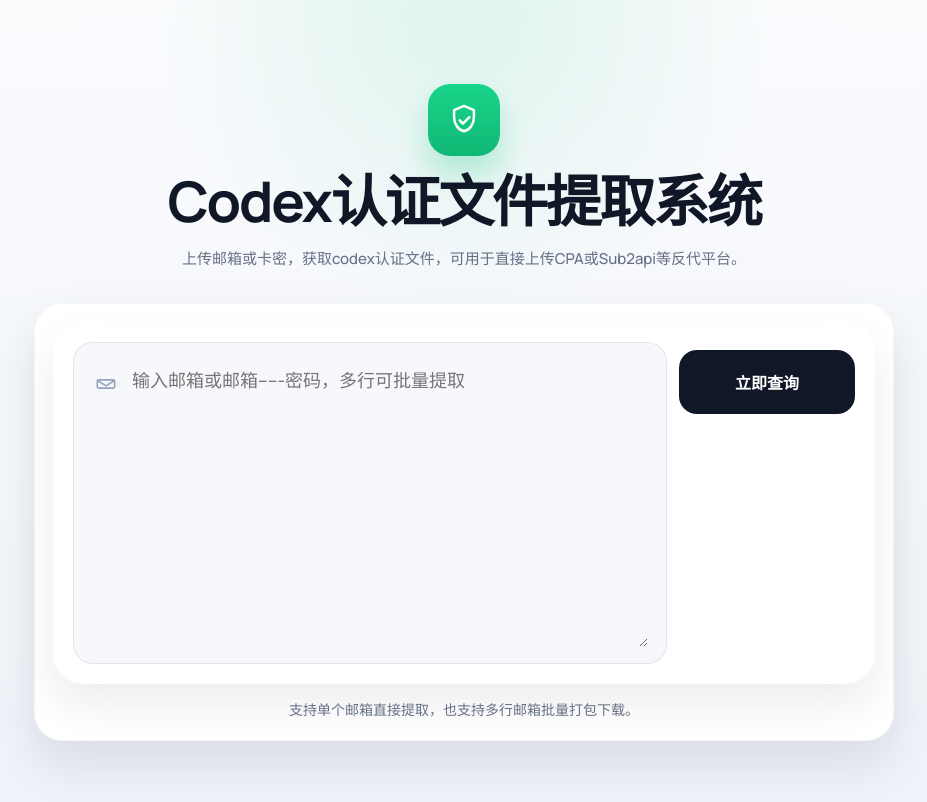
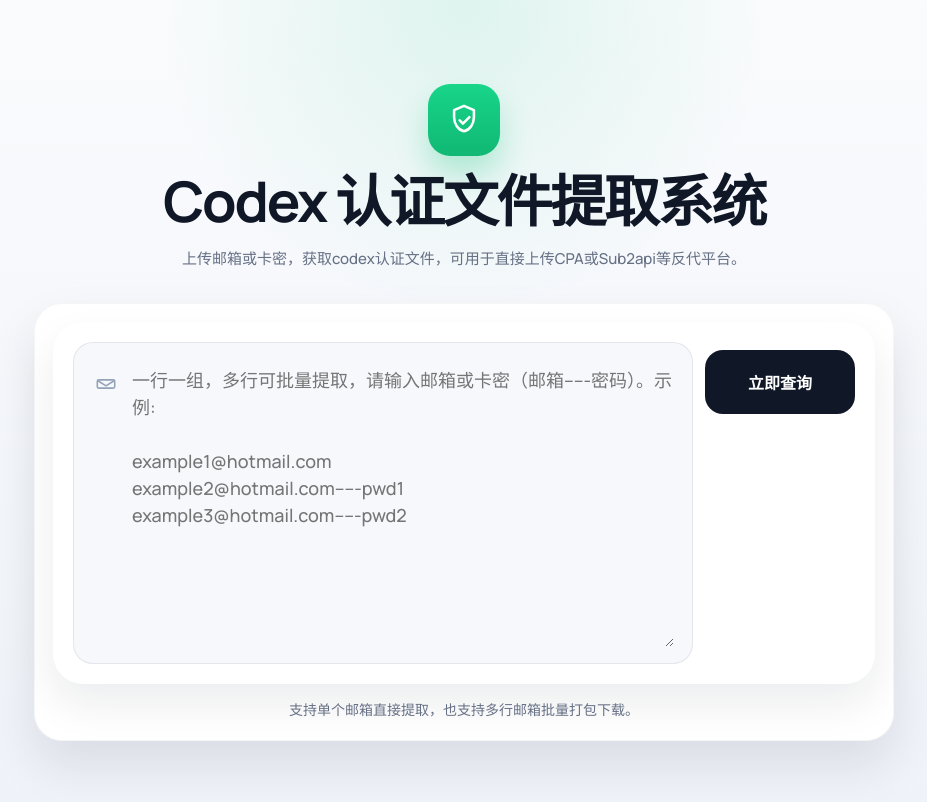
Before and after one commit to OtisChin/CodexAuthJsonFetcher, a website: page public/index.html in a window 1280 px wide. Shown: the whole page, without its empty margins (176-1103 px from the left). Drawn offline with Linux system fonts and the light colour scheme.

Commit message:
优化标题和输入框提示信息，调整样式以提升用户体验

```diff
--- a/public/index.html
+++ b/public/index.html
@@ -33,7 +33,7 @@
               />
             </svg>
           </div>
-          <h1>Codex认证文件提取系统</h1>
+          <h1>Codex 认证文件提取系统</h1>
           <p class="subcopy">上传邮箱或卡密，获取codex认证文件，可用于直接上传CPA或Sub2api等反代平台。</p>
         </section>
 
@@ -64,7 +64,11 @@
                     id="query-input"
                     name="input"
                     rows="10"
-                    placeholder="输入邮箱或邮箱-----密码，多行可批量提取"
+                    placeholder="一行一组，多行可批量提取，请输入邮箱或卡密（邮箱-----密码）。示例:
+
+example1@hotmail.com
+example2@hotmail.com-----pwd1
+example3@hotmail.com-----pwd2"
                     autocomplete="off"
                     required
                   ></textarea>
--- a/public/styles.css
+++ b/public/styles.css
@@ -211,8 +211,8 @@ textarea:focus {
   background: var(--ink);
   color: white;
   font-weight: 800;
-  min-width: 176px;
-  padding: 0 30px;
+  min-width: 150px;
+  padding: 0 24px;
   min-height: 64px;
   margin-top: 8px;
   cursor: pointer;
```
